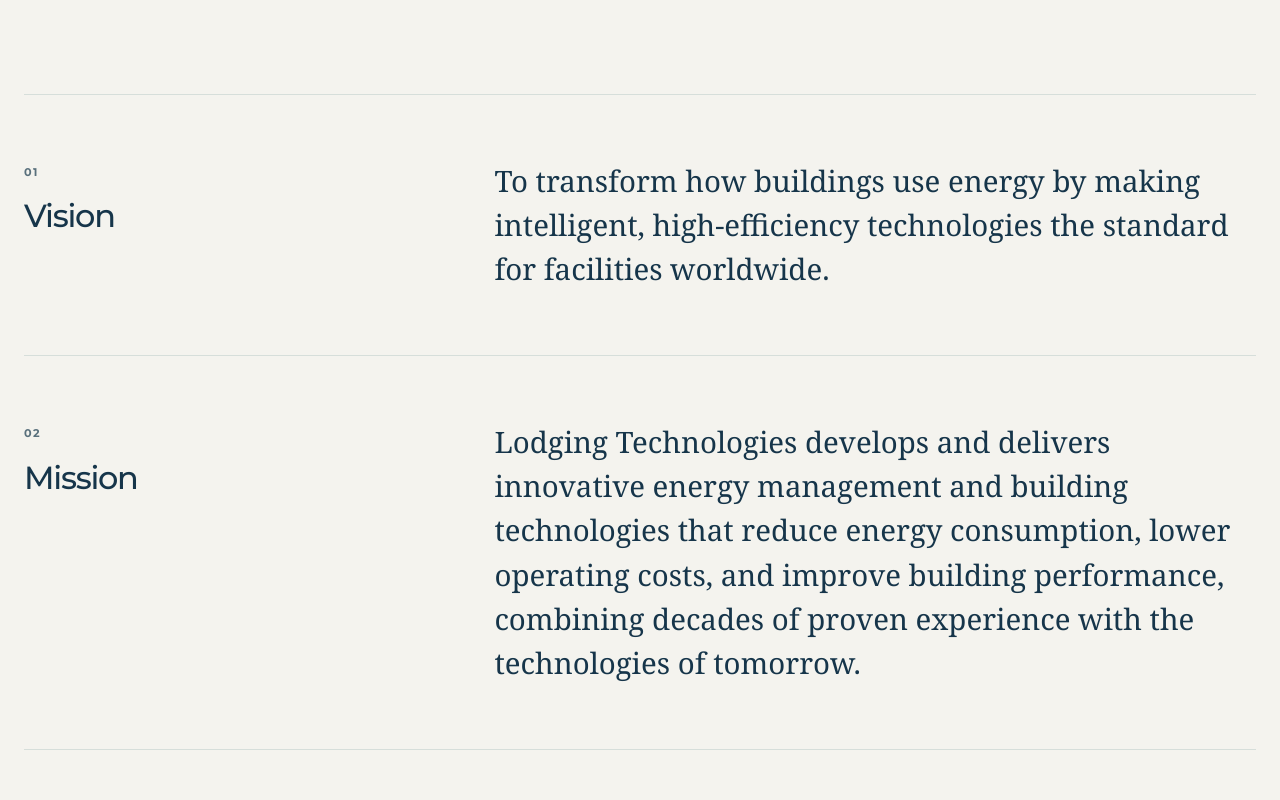
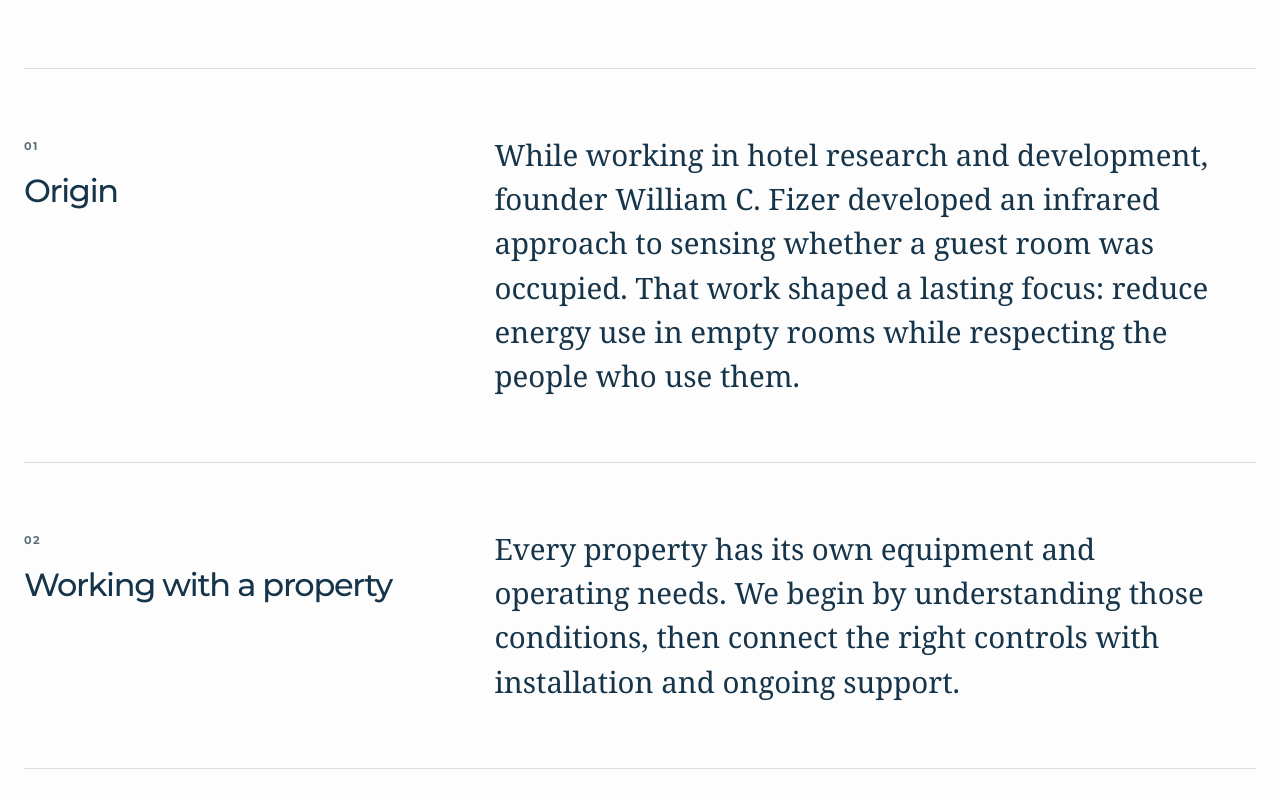
Before and after one commit to MannLester/Lodge-Tech-Website, a Next.js app in the folder apps/web/: page /company in a window 1280 px wide. Shown: the part 1080-1880 px from the top of the page. Built offline with nearby package versions, Linux system fonts and the light colour scheme.

Commit message:
feat: add company origin and service story

```diff
--- a/apps/web/src/app/company/page.tsx
+++ b/apps/web/src/app/company/page.tsx
@@ -5,7 +5,7 @@ import { CompanyPage } from "@/features/company";
 export const metadata: Metadata = {
   title: "Company | Lodging Technologies",
   description:
-    "Learn about Lodging Technologies, our mission, vision, and values in property energy management.",
+    "Learn how Lodging Technologies began in hotel energy management and how we work with properties today.",
 };
 
 export default function Page() {
--- a/apps/web/src/app/marketing.css
+++ b/apps/web/src/app/marketing.css
@@ -678,6 +678,11 @@
   font-size: 0.72rem;
   letter-spacing: 0.08em;
   text-transform: uppercase;
+}
+.marketing-site .company-page-story {
+  scroll-margin-top: 4.25rem;
+  background: var(--surface);
+  padding-block: clamp(4rem, 7vw, 7rem);
 }
 .marketing-site .company-page-direction {
   background: var(--editorial-paper);
--- a/apps/web/src/features/company/model/company-profile.ts
+++ b/apps/web/src/features/company/model/company-profile.ts
@@ -1,6 +1,10 @@
 export const companyProfile = {
   introduction:
     "We bring occupancy-based energy controls and practical property experience together. Our focus is to reduce avoidable energy use while guests remain comfortable and in control.",
+  origin:
+    "While working in hotel research and development, founder William C. Fizer developed an infrared approach to sensing whether a guest room was occupied. That work shaped a lasting focus: reduce energy use in empty rooms while respecting the people who use them.",
+  approach:
+    "Every property has its own equipment and operating needs. We begin by understanding those conditions, then connect the right controls with installation and ongoing support.",
   mission:
     "Lodging Technologies develops and delivers innovative energy management and building technologies that reduce energy consumption, lower operating costs, and improve building performance, combining decades of proven experience with the technologies of tomorrow.",
   values: [
--- a/apps/web/src/features/company/ui/company-page.tsx
+++ b/apps/web/src/features/company/ui/company-page.tsx
@@ -26,13 +26,40 @@ export function CompanyPage() {
               <p className="company-page-introduction">
                 {companyProfile.introduction}
               </p>
-              <a className="company-page-scroll-link" href="#our-direction">
-                Discover what drives us <span aria-hidden>↓</span>
+              <a className="company-page-scroll-link" href="#our-story">
+                Discover our story <span aria-hidden>↓</span>
               </a>
             </div>
             <div className="company-page-gallery">
               <CompanyImageSlider />
               <p>Places, people, and technology in focus.</p>
+            </div>
+          </div>
+        </section>
+
+        <section
+          aria-labelledby="story-heading"
+          className="company-page-story"
+          id="our-story"
+        >
+          <div className="section-shell">
+            <div className="company-page-section-heading">
+              <p className="chapter-label">A story rooted in hospitality</p>
+              <h2 id="story-heading">Where the work began.</h2>
+            </div>
+            <div className="company-page-statement">
+              <div>
+                <span>01</span>
+                <h3>Origin</h3>
+              </div>
+              <p>{companyProfile.origin}</p>
+            </div>
+            <div className="company-page-statement">
+              <div>
+                <span>02</span>
+                <h3>Working with a property</h3>
+              </div>
+              <p>{companyProfile.approach}</p>
             </div>
           </div>
         </section>
```
Also changed, not shown: 1 other file (tests, documents, lock files or other folders).
